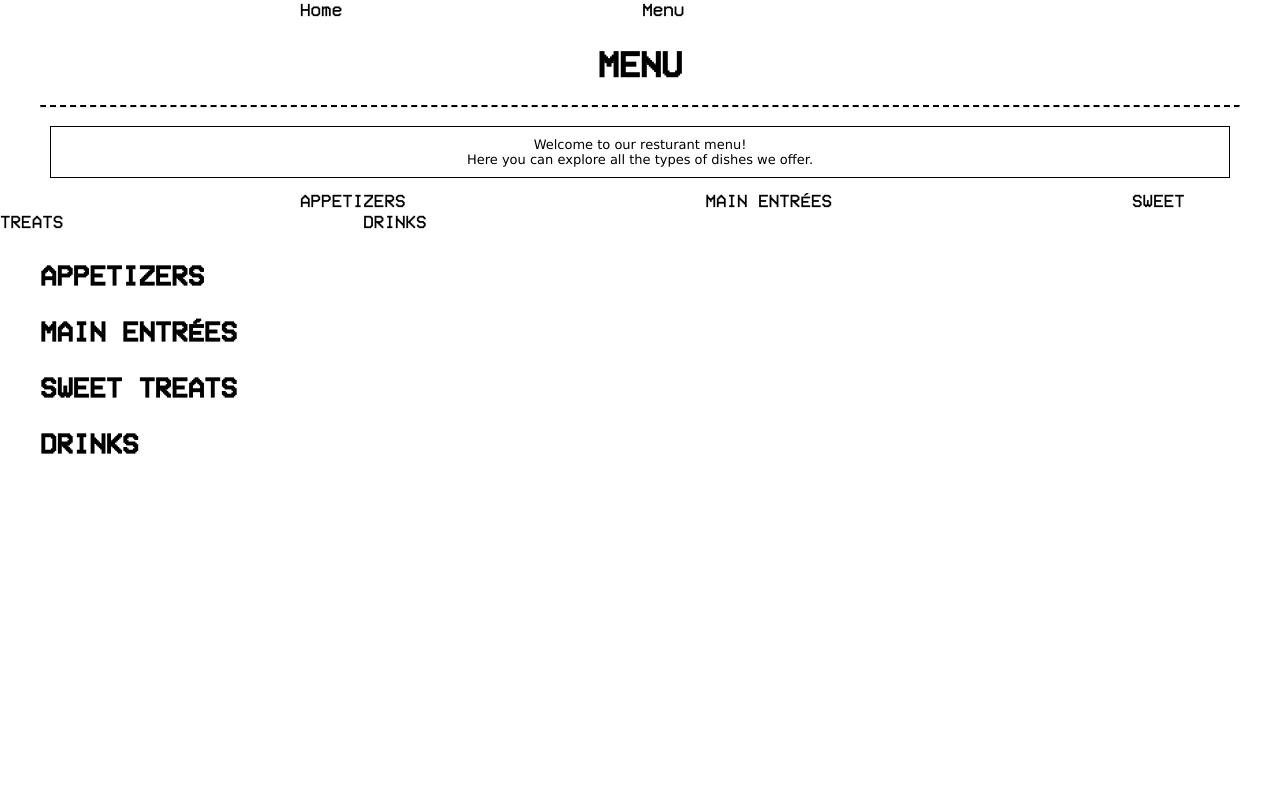
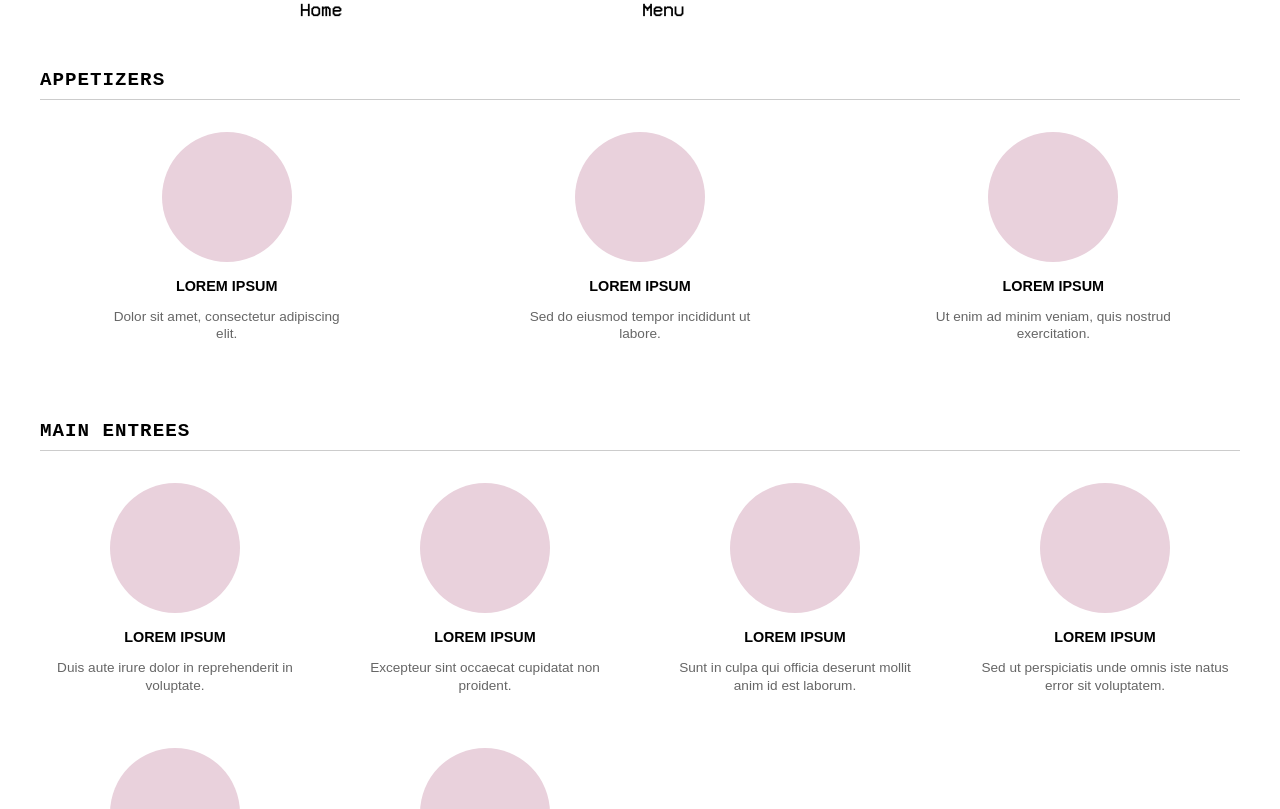
Before and after one commit to mayela101/Web-Dev-2025, a React (Create React App) app in the folder bytes/: page /Menu in a window 1280 px wide. Shown: the top 809 px of the page. Built offline with nearby package versions, Linux system fonts and the light colour scheme.

Commit message:
created MenuGrid layout, placeholder MenuItem created until the real MenuItem is created for the website

```diff
--- a/bytes/src/Menu.js
+++ b/bytes/src/Menu.js
@@ -1,9 +1,11 @@
 import React from "react";
 import "./Menu.css";
+import MenuGridLayout from "./layout/MenuGridLayout";
 
 function Menu() {
 
     return(
+        <MenuGridLayout>
         <div className = "menu-page">
             <header className = "title">
                 <h1 className = "title"> MENU </h1>
@@ -17,19 +19,29 @@ function Menu() {
             <a href = "#sweet-treats">SWEET TREATS</a>
             <a href = "#drinks">DRINKS</a>
 
+             <section id="appetizers">
+          <h3 className="section-header"> APPETIZERS </h3>
+          <MenuGridLayout category="Appetizers" />
+        </section>
 
+        <section id="main-entrees">
+          <h3 className="section-header"> MAIN ENTRÉES </h3>
+          <MenuGridLayout category="Main Entrees" />
+        </section>
 
-            <h3 id = "appetizers" className = "section-header"> APPETIZERS </h3>
+        <section id="sweet-treats">
+          <h3 className="section-header"> SWEET TREATS </h3>
+          <MenuGridLayout category="Sweet Treats" />
+        </section>
 
-            <h3 id = "main-entrees" className = "section-header"> MAIN ENTRÉES </h3>
+        <section id="drinks">
+          <h3 className="section-header"> DRINKS </h3>
+          <MenuGridLayout category="Drinks" />
+        </section>
+      </div>
+      </MenuGridLayout>
+    );
 
-            <h3 id = "sweet-treats" className = "section-header"> SWEET TREATS </h3>
-
-            <h3 id = "drinks" className = "section-header"> DRINKS </h3>
-
-
-        </div>
-    );
 }
 
 export default Menu;
--- /dev/null
+++ b/bytes/src/MenuGrid.css
@@ -0,0 +1,28 @@
+.menu-container {
+    padding:2rem;
+    max-width: 1200px;
+    margin: 0 auto;
+    font-family: Arial, sans-serif
+}
+
+.menu-section {
+    margin-bottom: 4rem;
+}
+
+.menu-heading {
+    font-family: "Courier New", monospace;
+    text-transform: uppercase;
+    font-weight: bold;
+    font-size: 1.2rem;
+    border-bottom: 1px solid #ccc;
+    padding-bottom: 0.5rem;
+    margin-bottom: 2rem;
+    letter-spacing: 1px;
+}
+
+.menu-grid {
+    display: grid;
+    grid-template-columns: repeat(auto-fit, minmax(220px, 1fr));
+    gap: 2.5rem;
+    justify-items: center;
+}
--- /dev/null
+++ b/bytes/src/MenuItem.css
@@ -0,0 +1,25 @@
+.menu-item {
+  text-align: center;
+  max-width: 250px;
+}
+
+.menu-image {
+  width: 130px;
+  height: 130px;
+  background-color: #e9d1dc;
+  border-radius: 50%;
+  margin: 0 auto 1rem;
+}
+
+.menu-name {
+  font-weight: bold;
+  text-transform: uppercase;
+  font-size: 0.9rem;
+  margin-bottom: 0.4rem;
+}
+
+.menu-desc {
+  color: #666;
+  font-size: 0.85rem;
+  line-height: 1.3;
+}
--- /dev/null
+++ b/bytes/src/MenuItem.jsx
@@ -0,0 +1,15 @@
+import React from "react";
+import "./MenuItem.css";
+
+
+const MenuItem = ({ name, desc }) => {
+  return (
+    <div className="menu-item">
+      <div className="menu-image"></div>
+      <h3 className="menu-name">{name}</h3>
+      <p className="menu-desc">{desc}</p>
+    </div>
+  );
+};
+
+export default MenuItem;
--- /dev/null
+++ b/bytes/src/layout/MenuGridLayout.jsx
@@ -0,0 +1,48 @@
+import React from "react";
+import "../MenuGrid.css";
+import MenuItem from "../MenuItem.jsx"; //placeholder input
+
+const menuData = {
+     "Appetizers": [
+    { name: "Lorem Ipsum", desc: "Dolor sit amet, consectetur adipiscing elit." },
+    { name: "Lorem Ipsum", desc: "Sed do eiusmod tempor incididunt ut labore." },
+    { name: "Lorem Ipsum", desc: "Ut enim ad minim veniam, quis nostrud exercitation." },
+  ],
+  "Main Entrees": [
+    { name: "Lorem Ipsum", desc: "Duis aute irure dolor in reprehenderit in voluptate." },
+    { name: "Lorem Ipsum", desc: "Excepteur sint occaecat cupidatat non proident." },
+    { name: "Lorem Ipsum", desc: "Sunt in culpa qui officia deserunt mollit anim id est laborum." },
+    { name: "Lorem Ipsum", desc: "Sed ut perspiciatis unde omnis iste natus error sit voluptatem." },
+    { name: "Lorem Ipsum", desc: "At vero eos et accusamus et iusto odio dignissimos ducimus." },
+    { name: "Lorem Ipsum", desc: "Et harum quidem rerum facilis est et expedita distinctio." },
+  ],
+  "Sweet Treats": [
+    { name: "Lorem Ipsum", desc: "Nam libero tempore, cum soluta nobis est eligendi optio." },
+    { name: "Lorem Ipsum", desc: "Temporibus autem quibusdam et aut officiis debitis aut rerum." },
+    { name: "Lorem Ipsum", desc: "Itaque earum rerum hic tenetur a sapiente delectus." },
+  ],
+  "Drinks": [
+    { name: "Lorem Ipsum", desc: "Nemo enim ipsam voluptatem quia voluptas sit aspernatur." },
+    { name: "Lorem Ipsum", desc: "Ut enim ad minima veniam, quis nostrum exercitationem." },
+    { name: "Lorem Ipsum", desc: "Quis autem vel eum iure reprehenderit qui in ea voluptate velit." },
+  ],
+};
+
+
+const MenuGridLayout=() => {
+    return (
+        <div className="menu-container">
+        {Object.entries(menuData).map(([category, items]) => (
+            <div key={category} className="menu-section">
+            <h2 className="menu-heading">{category}</h2>
+            <div className="menu-grid">
+                {items.map((item, index) => (
+                <MenuItem key={index} name={item.name} desc={item.desc} />
+                ))}
+            </div>
+            </div>
+        ))}
+        </div>
+  );
+};
+export default MenuGridLayout;
```
Also changed, not shown: bytes/src/layout/MenuGridLayout.tsx (deleted).
